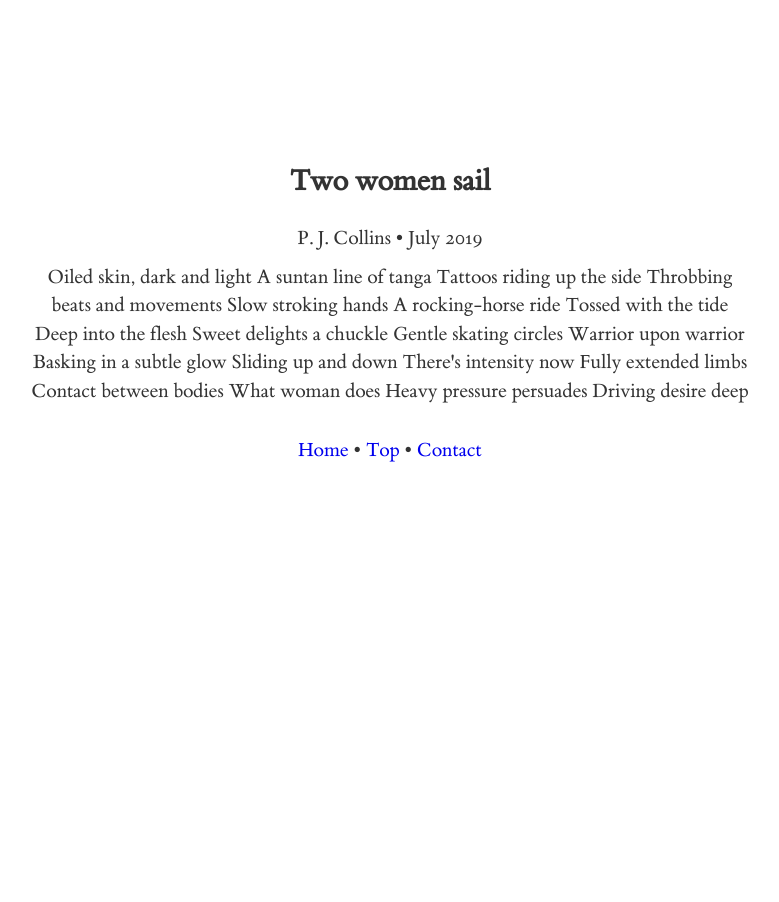
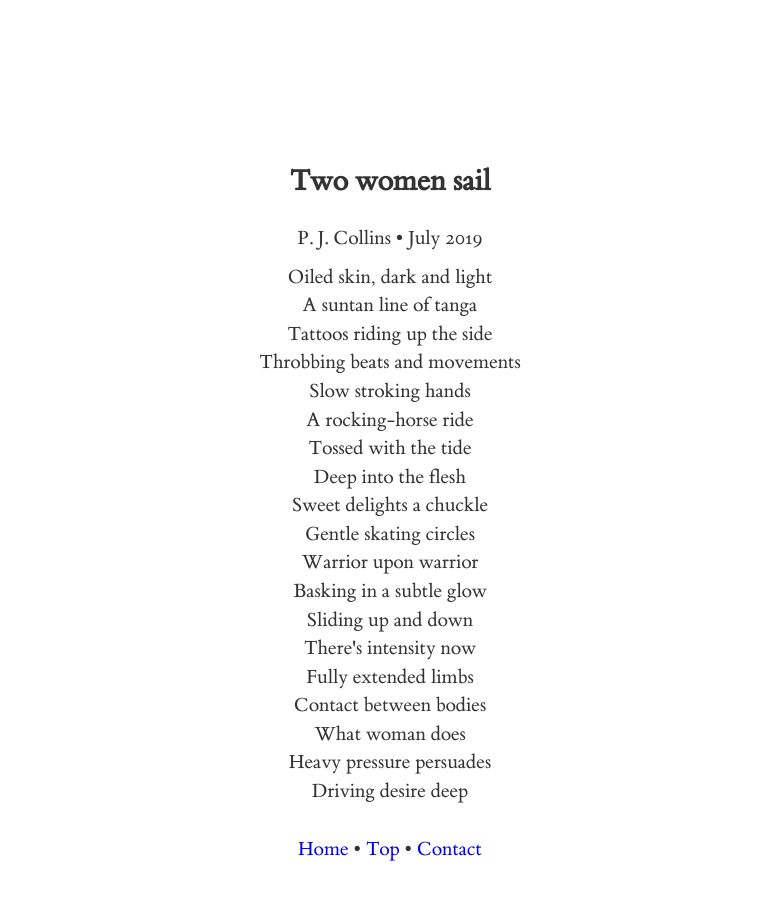
Before and after one commit to patrickjohncollins/patrickjohncollins.github.io, a Jekyll site: the page built from two-women-sail.md, in a window 1280 px wide. Shown: the whole page, without its empty margins (250-1029 px from the left). Built offline with Jekyll 4.4.1, drawn with Linux system fonts in a browser that asks for light colours; our own code applies the rules of GitHub Pages for plain Markdown files.

```diff
--- a/two-women-sail.md
+++ b/two-women-sail.md
@@ -4,23 +4,23 @@ date: 2019-07-25
 ---
 
 <div style="text-align:center">
-Oiled skin, dark and light
-A suntan line of tanga
-Tattoos riding up the side
-Throbbing beats and movements
-Slow stroking hands
-A rocking-horse ride
-Tossed with the tide
-Deep into the flesh
-Sweet delights a chuckle
-Gentle skating circles
-Warrior upon warrior
-Basking in a subtle glow
-Sliding up and down
-There's intensity now
-Fully extended limbs
-Contact between bodies
-What woman does
-Heavy pressure persuades
-Driving desire deep
+Oiled skin, dark and light<br/>
+A suntan line of tanga<br/>
+Tattoos riding up the side<br/>
+Throbbing beats and movements<br/>
+Slow stroking hands<br/>
+A rocking-horse ride<br/>
+Tossed with the tide<br/>
+Deep into the flesh<br/>
+Sweet delights a chuckle<br/>
+Gentle skating circles<br/>
+Warrior upon warrior<br/>
+Basking in a subtle glow<br/>
+Sliding up and down<br/>
+There's intensity now<br/>
+Fully extended limbs<br/>
+Contact between bodies<br/>
+What woman does<br/>
+Heavy pressure persuades<br/>
+Driving desire deep<br/>
 </div>
```
